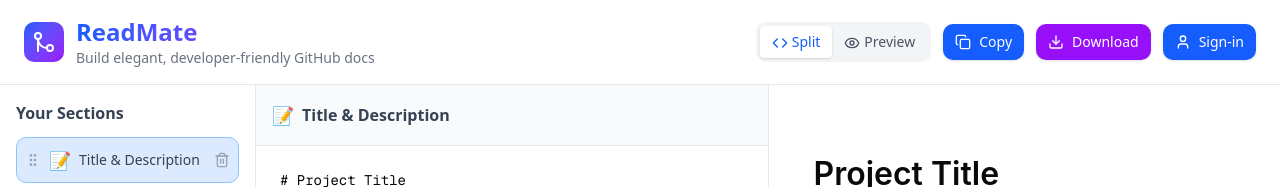
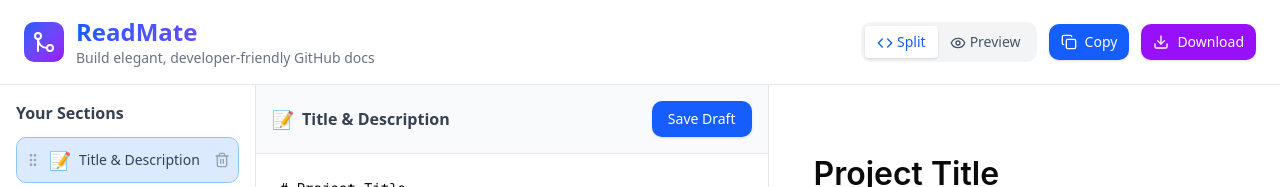
Before and after one commit to fadil-mx/ReadMate, a Next.js app: page / in a window 1280 px wide. Shown: the top 187 px of the page. Built offline with nearby package versions, Linux system fonts and the light colour scheme.

Commit message:
created hook for savedraft function

```diff
--- a/app/page.tsx
+++ b/app/page.tsx
@@ -4,6 +4,8 @@ import { Plus, Trash2, GripVertical } from 'lucide-react'
 import Header from '@/components/header'
 import { EN_Markdown } from '@/lib/data'
 import MarkdownPreview from '@/components/markdown/Markdown'
+import { Button } from '@/components/ui/button'
+import hookdDraft from '@/hooks/draft-hook'
 
 export default function ReadmeBuilder() {
   const [sections, setSections] = useState(EN_Markdown.slice(0, 3))
@@ -78,6 +80,9 @@ export default function ReadmeBuilder() {
       setdragindex(null)
     }
   }
+
+  //hooks
+  const { saveDraft } = hookdDraft()
 
   return (
     <div className='h-screen flex flex-col bg-gradient-to-br from-blue-50 via-white to-purple-50'>
@@ -313,9 +318,19 @@ export default function ReadmeBuilder() {
           {view !== 'preview' && (
             <div className='flex-1 flex flex-col bg-white border-r border-gray-200'>
               <div className='p-4 border-b border-gray-200 bg-gray-50'>
-                <h3 className='font-semibold text-gray-700 flex items-center gap-2'>
-                  <span className='text-lg'>{activeContent?.icon}</span>
-                  {activeContent?.name}
+                <h3 className='font-semibold text-gray-700 flex items-center justify-between'>
+                  <div className='flex items-center gap-2'>
+                    <span className='text-lg'>{activeContent?.icon}</span>
+                    {activeContent?.name}
+                  </div>
+                  <Button
+                    onClick={() => {
+                      saveDraft(sections, activeSection, 'My Draft 1')
+                    }}
+                    className='px-4 py-2 bg-blue-600 text-white rounded-lg hover:bg-blue-700 transition-all flex items-center gap-2 shadow-sm'
+                  >
+                    Save Draft
+                  </Button>
                 </h3>
               </div>
               <textarea
--- a/components/header/index.tsx
+++ b/components/header/index.tsx
@@ -82,13 +82,13 @@ const Header = ({
               Download
             </Button>
           </div>
-          <div className=''>
+          {/* <div className=''>
             <Button className='px-4 py-2 bg-blue-600 text-white rounded-lg hover:bg-blue-700 transition-all flex items-center gap-2 shadow-sm'>
               <User className='w-4 h-4' />
 
               {login ? 'logout' : 'Sign-in'}
             </Button>
-          </div>
+          </div> */}
         </div>
       </div>
     </div>
--- /dev/null
+++ b/hooks/draft-hook.ts
@@ -0,0 +1,67 @@
+import { create } from 'zustand'
+import { persist } from 'zustand/middleware'
+
+type Section = {
+  id: string
+  name: string
+  icon: string
+  markdown: string
+}
+
+type DraftItem = {
+  id: string
+  name: string
+  sections: Section[]
+  activesection: string
+  createdAt: string
+  updatedAt: string
+}
+
+type Datas = {
+  draft: DraftItem[]
+}
+
+interface DraftStore {
+  datas: Datas
+  saveDraft: (sections: Section[], activesection: string, name: string) => void
+  updateDraft: () => void
+  loaddraft: () => void
+  deleteDraft: () => void
+  clearDraft: () => void
+}
+
+const inintialData: Datas = {
+  draft: [],
+}
+
+const hookdDraft = create(
+  persist<DraftStore>(
+    (set, get) => ({
+      datas: inintialData,
+      saveDraft: (sections: Section[], activesection: string, name: string) => {
+        const { draft } = get().datas
+        const newdraft = {
+          id: `draft-${Date.now()}`,
+          name,
+          sections,
+          activesection,
+          createdAt: new Date().toISOString(),
+          updatedAt: new Date().toISOString(),
+        }
+        set({
+          datas: {
+            ...get().datas,
+            draft: [...draft, newdraft],
+          },
+        })
+      },
+      updateDraft: () => {},
+      loaddraft: () => {},
+      deleteDraft: () => {},
+      clearDraft: () => {},
+    }),
+    { name: 'draft-hook' }
+  )
+)
+
+export default hookdDraft
```
